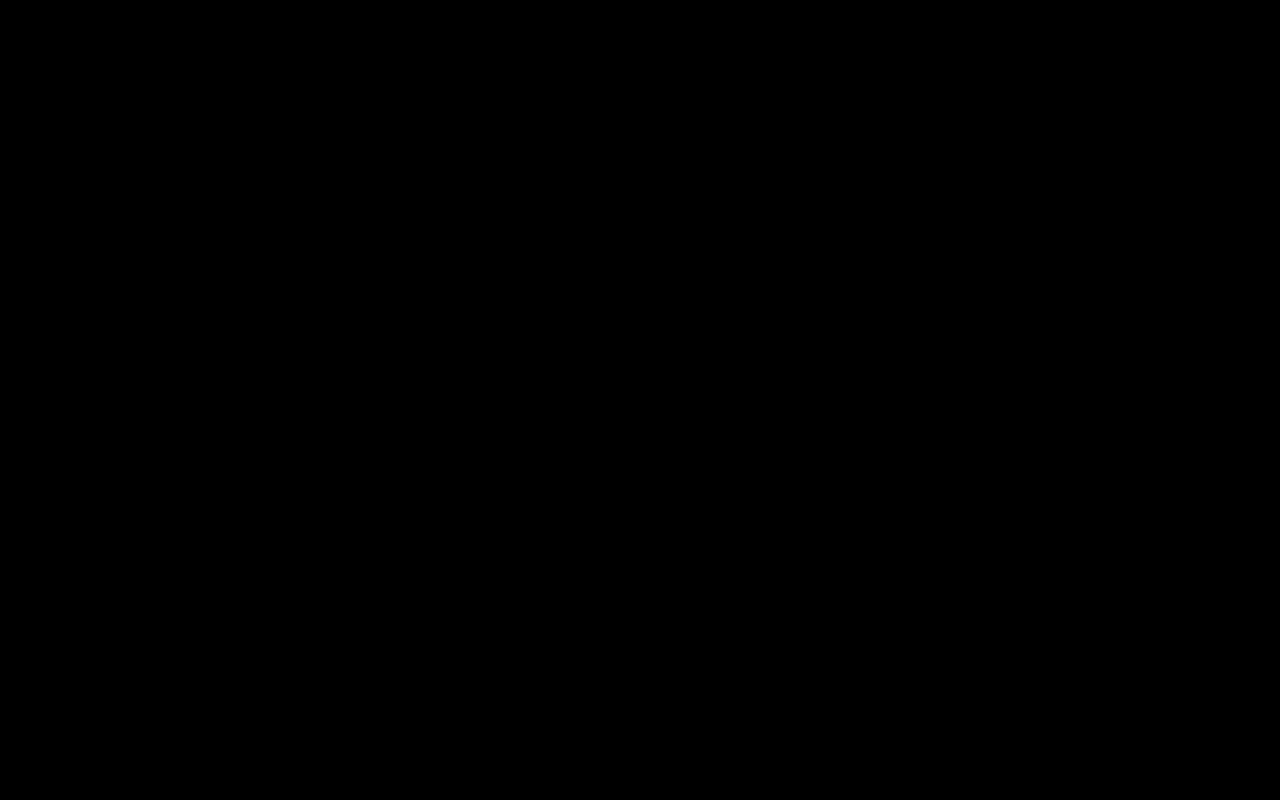
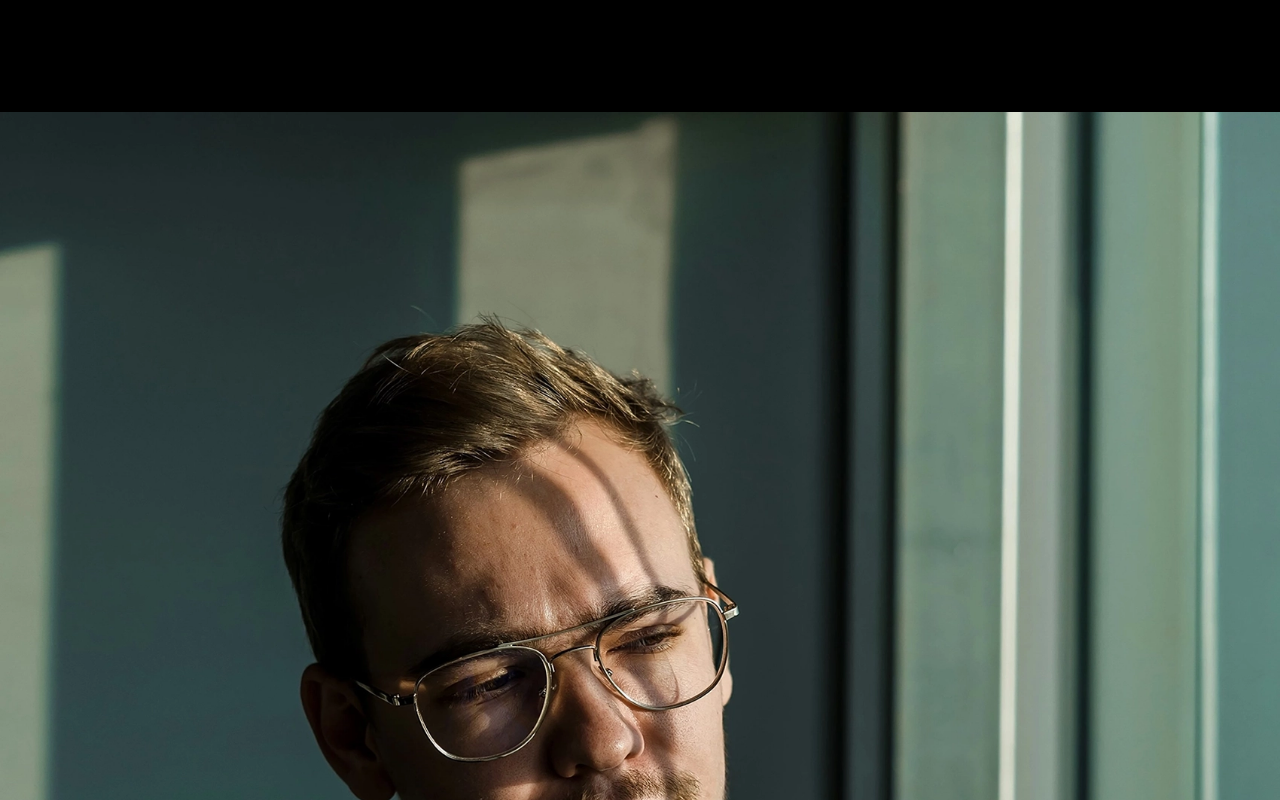
Before and after one commit to MTSnowden/Benson, a React (Vite) app: page / in a window 1280 px wide. Shown: the top 800 px of the page. Built offline with nearby package versions, Linux system fonts and the light colour scheme.

Commit message:
finished hero section

```diff
--- a/src/components/Hero.jsx
+++ b/src/components/Hero.jsx
@@ -1,4 +1,5 @@
-import React from 'react'
+import { LuImport } from 'react-icons/lu'
+import benson from '../assets/benson.webp'
 
 const Hero = () => {
   return (
@@ -15,7 +16,11 @@ const Hero = () => {
             className='flex items-center rounded-xl bg-lime-300 p-2
             px-3 font-sans font-medium text-black hover:bg-lime-400'>
                 <span>Resume.pdf</span>
+                <LuImport className='ml-2' />
             </a>
+        </div>
+        <div className='w-full'>
+            <img src={benson} alt="Benson Langford" className='mt-8 h-96 w-full object-cover'/>
 
         </div>
     </div>
--- a/src/components/Navbar.jsx
+++ b/src/components/Navbar.jsx
@@ -11,7 +11,7 @@ const Navbar = () => {
     }
 
     useEffect(() => {
-        if (!isOpen) {
+        if (isOpen) {
             document.body.style.overflow = "hidden";
         } else {
             document.body.style.overflow = "auto";
```
